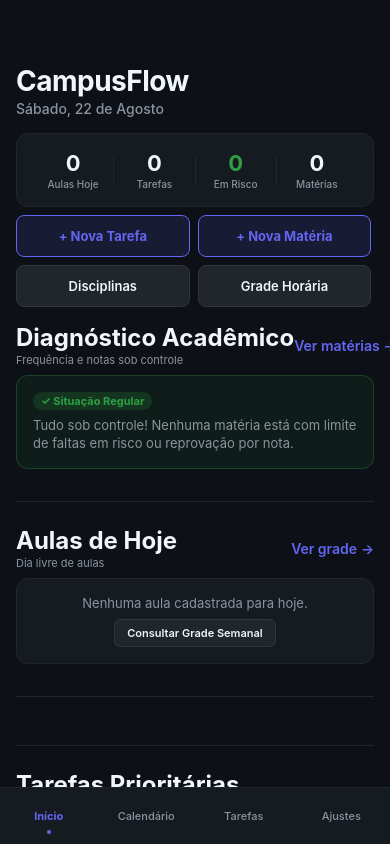
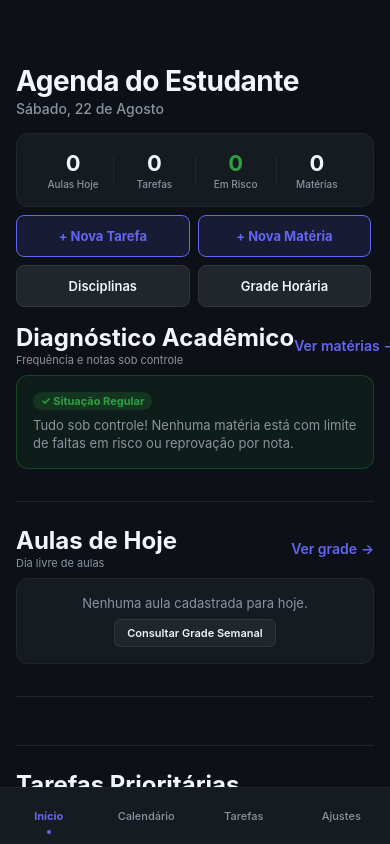
Before and after one commit to BernardoMendess/Agenda-Universitaria, a React Native app: screen / in a window 390 px wide. Built offline with nearby package versions, Linux system fonts and the light colour scheme.

Commit message:
chore: renomeia o aplicativo para Agenda do Estudante

```diff
--- a/app.json
+++ b/app.json
@@ -1,7 +1,7 @@
 {
   "expo": {
-    "name": "CampusFlow",
-    "slug": "campusflow",
+    "name": "Agenda do Estudante",
+    "slug": "agenda-do-estudante",
     "version": "1.0.0",
     "orientation": "portrait",
     "userInterfaceStyle": "dark",
--- a/package.json
+++ b/package.json
@@ -1,5 +1,5 @@
 {
-  "name": "campusflow",
+  "name": "agenda-do-estudante",
   "version": "1.0.0",
   "scripts": {
     "start": "expo start",
--- a/src/componentes/ModalBackup.tsx
+++ b/src/componentes/ModalBackup.tsx
@@ -323,7 +323,7 @@ export const ModalBackup: React.FC<ModalBackupProps> = ({
                 {abaAtiva === 'restaurar' && (
                   <View style={estilos.secaoAba}>
                     <Text style={estilos.descricaoAjuda}>
-                      Cole o conteúdo do arquivo JSON de backup do CampusFlow abaixo para restaurar
+                      Cole o conteúdo do arquivo JSON de backup da Agenda do Estudante abaixo para restaurar
                       seus dados acadêmicos:
                     </Text>
 
--- a/src/telas/Ajustes/TelaAjustes.tsx
+++ b/src/telas/Ajustes/TelaAjustes.tsx
@@ -393,7 +393,7 @@ export const TelaAjustes: React.FC = () => {
               await testarAlerta();
               Alert.alert(
                 'Teste de Alerta',
-                'O padrão sonoro e tátil de alerta do CampusFlow foi executado no dispositivo.'
+                'O padrão sonoro e tátil de alerta da Agenda do Estudante foi executado no dispositivo.'
               );
             }}
             activeOpacity={0.7}
--- a/src/telas/Home/TelaHome.tsx
+++ b/src/telas/Home/TelaHome.tsx
@@ -82,7 +82,7 @@ export const TelaHome: React.FC<TelaHomeProps> = ({
       >
         {/* Cabeçalho do Dashboard */}
         <View style={estilos.cabecalho}>
-          <Text style={estilos.saudacao}>CampusFlow</Text>
+          <Text style={estilos.saudacao}>Agenda do Estudante</Text>
           <Text style={estilos.dataSubtitulo}>{dataExtenso}</Text>
         </View>
 
```
Also changed, not shown: 2 other files (tests, documents, lock files or other folders).
